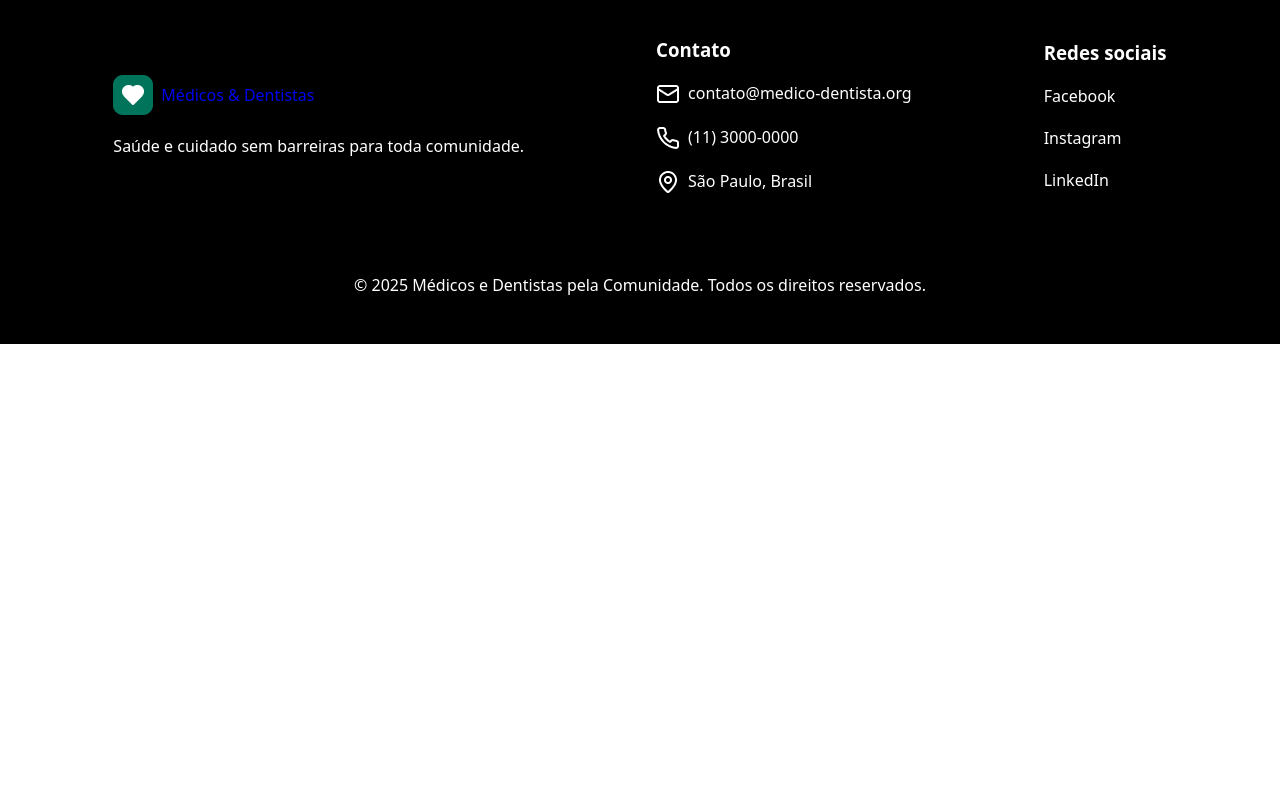
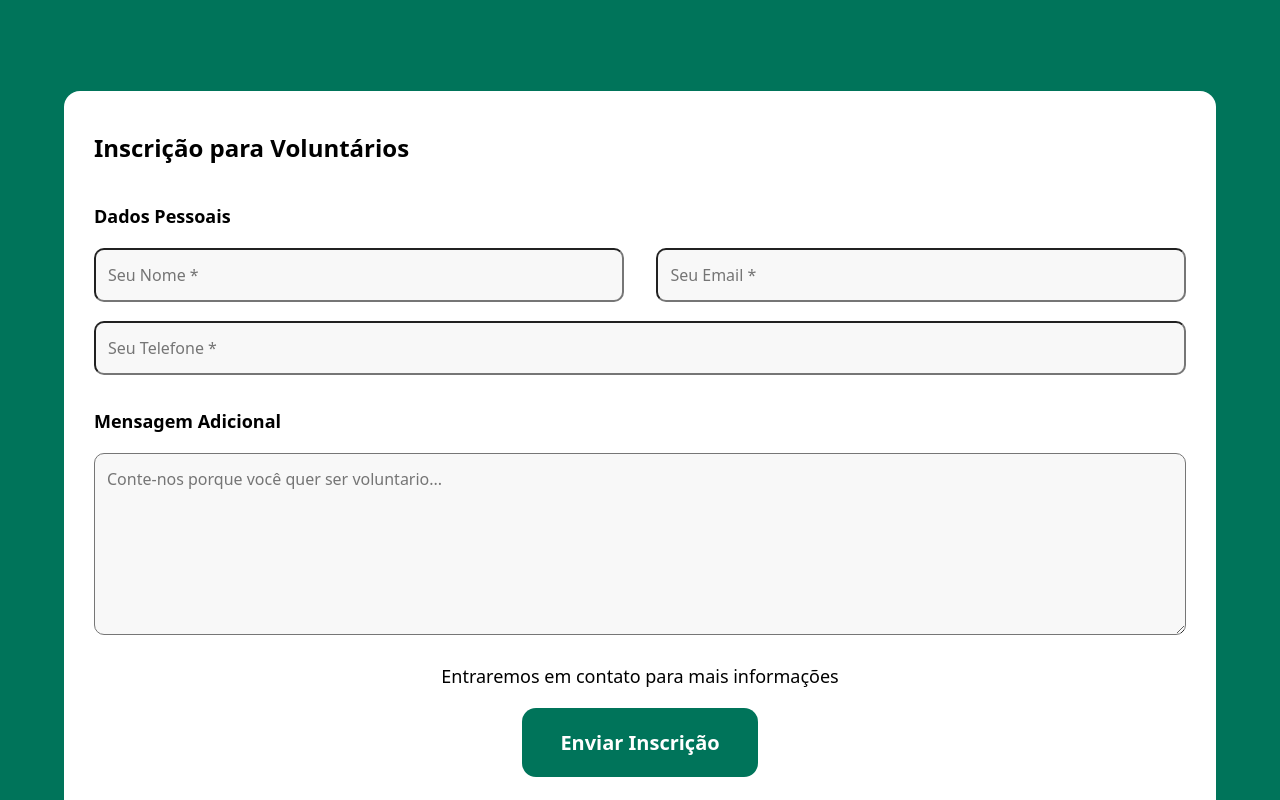
Before and after one commit to RicardoFrancoDelgado/react-router-desafio-vnw, a React (Vite) app: page /voluntary in a window 1280 px wide. Shown: the part 640-1440 px from the top of the page. Before the commit the page ends 984 px from the top, so only its background shows below. Built offline with nearby package versions, Linux system fonts and the light colour scheme.

Commit message:
:rocket: feat: create forms container

```diff
--- a/src/pages/voluntary/Voluntary.jsx
+++ b/src/pages/voluntary/Voluntary.jsx
@@ -22,6 +22,37 @@ const Voluntary = () => {
           />
         </div>
       </section>
+      <section className={s.formularioVoluntario}>
+        <div className={s.formulario}>
+          <h3>Inscrição para Voluntários</h3>
+
+          <form action="" className={s.form}>
+            <fieldset>
+              <legend>Dados Pessoais</legend>
+              <div className={s.nomeEmail}>
+                <input
+                  type="text"
+                  placeholder="Seu Nome *"
+                  required
+                  className={s.nome}
+                />
+                <input type="email" placeholder="Seu Email *" required />
+              </div>
+              <input type="tel" placeholder="Seu Telefone *" required />
+            </fieldset>
+
+            <fieldset className={s.mensagem}>
+              <legend>Mensagem Adicional</legend>
+              <textarea placeholder="Conte-nos porque você quer ser voluntario..."></textarea>
+            </fieldset>
+
+            <fieldset className={s.button}>
+              <legend>Entraremos em contato para mais informações</legend>
+              <button type="submit">Enviar Inscrição</button>
+            </fieldset>
+          </form>
+        </div>
+      </section>
     </>
   );
 };
--- a/src/pages/voluntary/voluntary.module.scss
+++ b/src/pages/voluntary/voluntary.module.scss
@@ -19,7 +19,75 @@
     align-items: center;
     justify-content: space-evenly;
     gap: 44px;
-
-
   }
 }
+
+.formularioVoluntario {
+  background-color: #00745a;
+  padding: 8% 5%;
+
+  h3 {
+    font-size: 1.5rem;
+    padding-bottom: 40px;
+  }
+
+  .formulario {
+    background-color: #fff;
+    padding: 40px 30px;
+    border-radius: 16px;
+
+    fieldset {
+      border: none;
+      padding-top: 20px;
+
+      legend {
+        font-size: 1.125rem;
+        font-weight: bold;
+      }
+
+      input,
+      textarea {
+        background-color: #f8f8f8;
+        font-size: 1rem;
+        padding: 14px 12px;
+        border-radius: 10px;
+        width: 100%;
+      }
+
+      textarea {
+        height: 182px;
+      }
+
+      .nomeEmail {
+        display: flex;
+        flex: 1;
+        gap: 3%;
+        margin-bottom: 19px;
+      }
+    }
+
+    .mensagem {
+      margin-top: 34px;
+    }
+
+    .button {
+      margin-top: 24px;
+      text-align: center;
+
+      legend {
+        font-weight: normal;
+      }
+
+      button {
+        padding: 21px 38px;
+        border-radius: 14px;
+        border: none;
+        background-color: #00745a;
+        color: #fff;
+        font-size: 20px;
+        font-weight: bolder;
+        cursor: pointer;
+      }
+    }
+  }
+}
```
